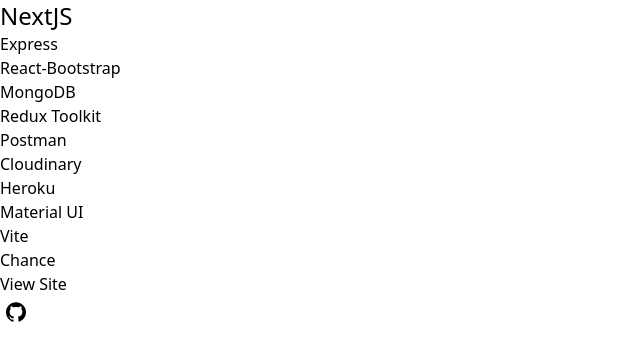
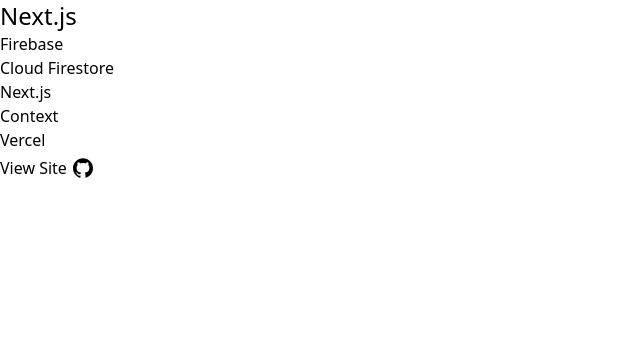
Before and after one commit to Ever-It-Lazy/portfolio, a Next.js app: page /nextjs in a window 1280 px wide. Shown: the top 360 px of the page, without its empty margins (0-640 px from the left). Built offline with nearby package versions, Linux system fonts and the light colour scheme.

Commit message:
filling in content for the apps

```diff
--- a/pages/index.js
+++ b/pages/index.js
@@ -79,7 +79,7 @@
 						<a onClick={toggleTypeScript} className="link-underline">TypeScript</a>
 					</li>
 					<li>
-						<a onClick={toggleNext} className="link-underline">Next.JS</a>
+						<a onClick={toggleNext} className="link-underline">Next.js</a>
 					</li>
 				</ul>
 			</div>
--- a/pages/mern.js
+++ b/pages/mern.js
@@ -17,8 +17,10 @@
 				<li>Vite</li>
 				<li>Chance</li>
 			</ul>
-			<ul>
-				<li><a href="https://mern-tutorial-2.herokuapp.com/" className="link-underline">View Site</a></li>
+			<ul className="flex items-center">
+				<li>
+					<a href="https://mern-tutorial-2.herokuapp.com/" className="link-underline">View Site</a>
+				</li>
 				<li>
 					<Link href="https://github.com/Ever-It-Lazy/Notezipper-rebuild" target="_blank">
 						<SiGithub className="icon" />
--- a/pages/nextjs.js
+++ b/pages/nextjs.js
@@ -4,23 +4,20 @@
 export default function Next() {
 	return (
 		<div>
-			<h1 className="text-2xl">NextJS</h1>
+			<h1 className="text-2xl">Next.js</h1>
 			<ul>
-				<li>Express</li>
-				<li>React-Bootstrap</li>
-				<li>MongoDB</li>
-				<li>Redux Toolkit</li>
-				<li>Postman</li>
-				<li>Cloudinary</li>
-				<li>Heroku</li>
-				<li>Material UI</li>
-				<li>Vite</li>
-				<li>Chance</li>
+				<li>Firebase</li>
+				<li>Cloud Firestore</li>
+				<li>Next.js</li>
+				<li>Context</li>
+				<li>Vercel</li>
 			</ul>
-			<ul>
-				<li><a href="https://nextfire-app-hazel.vercel.app/" className="link-underline">View Site</a></li>
+			<ul className="flex items-center">
 				<li>
-					<Link href="https://github.com/Ever-It-Lazy/Notezipper-rebuild" target="_blank">
+					<a href="https://nextfire-app-hazel.vercel.app/" className="link-underline">View Site</a>
+				</li>
+				<li>
+					<Link href="https://github.com/Ever-It-Lazy/nextfire-app" target="_blank">
 						<SiGithub className="icon" />
 					</Link>
 				</li>
--- a/pages/typescript.js
+++ b/pages/typescript.js
@@ -6,21 +6,16 @@
 		<div>
 			<h1 className="text-2xl">TypeScript</h1>
 			<ul>
-				<li>Express</li>
-				<li>React-Bootstrap</li>
-				<li>MongoDB</li>
-				<li>Redux Toolkit</li>
-				<li>Postman</li>
-				<li>Cloudinary</li>
-				<li>Heroku</li>
-				<li>Material UI</li>
-				<li>Vite</li>
-				<li>Chance</li>
+				<li>TypeScript</li>
+				<li>html-react-parser</li>
+				<li>react-beautiful-dnd</li>
 			</ul>
-			<ul>
-				<li><a href="https://typescript-tutorial-1.web.app/" className="link-underline">View Site</a></li>
+			<ul className="flex items-center">
 				<li>
-					<Link href="https://github.com/Ever-It-Lazy/Notezipper-rebuild" target="_blank">
+					<a href="https://typescript-tutorial-1.web.app/" className="link-underline">View Site</a>
+				</li>
+				<li>
+					<Link href="https://github.com/Ever-It-Lazy/typescript-tutorial" target="_blank">
 						<SiGithub className="icon" />
 					</Link>
 				</li>
```
